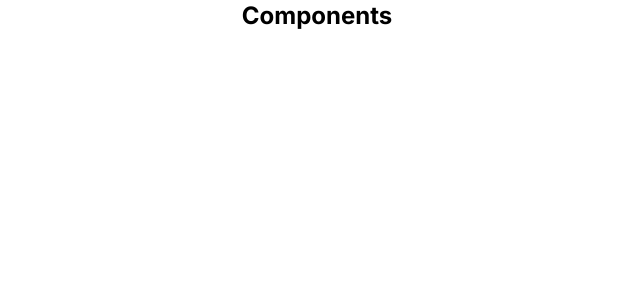
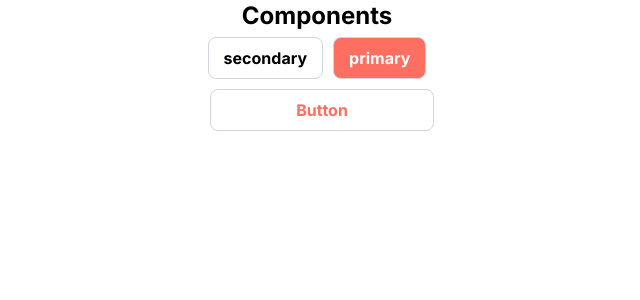
Before and after one commit to pally0091/custom-components, a Next.js app: page / in a window 1280 px wide. Shown: the top 300 px of the page, without its empty margins (323-963 px from the left). Built offline with nearby package versions, Linux system fonts and the light colour scheme.

Commit message:
custom button add

```diff
--- a/src/app/page.tsx
+++ b/src/app/page.tsx
@@ -1,9 +1,25 @@
 import Image from "next/image";
+import Button from "@/components/Button";
 
 export default function Home() {
   return (
     <main className="text-center">
       <h1 className="text-2xl font-bold">Components</h1>
+      <Button
+        secondary
+        label="secondary"
+      ></Button>
+      <Button
+        primary
+        label="primary"
+      ></Button>
+      <br />
+      <div className="w-56 mx-auto">
+        <Button
+          label="Button"
+          full
+        ></Button>
+      </div>
     </main>
   );
 }
--- /dev/null
+++ b/src/components/Button.tsx
@@ -0,0 +1,68 @@
+"use client";
+import React, { useState, CSSProperties, ReactNode, MouseEvent } from "react";
+
+interface ButtonProps {
+  children?: ReactNode;
+  label?: string;
+  primary?: boolean;
+  secondary?: boolean;
+  full?: boolean;
+  className?: string;
+  onClick?: (event: MouseEvent<HTMLButtonElement>) => void;
+}
+
+const Button: React.FC<ButtonProps> = ({
+  children,
+  label,
+  primary,
+  secondary,
+  full,
+  onClick,
+  className,
+}: ButtonProps) => {
+  const [backgroundColor, setBackgroundColor] = useState<string>(
+    primary ? "#FF6F61" : secondary ? "white" : "white"
+  );
+  const [color, setColor] = useState<string>(
+    primary ? "white" : secondary ? "black" : "#ff6f61"
+  );
+
+  const buttonStyle: CSSProperties = {
+    padding: "8px 15px",
+    borderRadius: "8px",
+    width: full ? "100%" : "auto",
+    cursor: "pointer",
+    fontSize: "16px",
+    fontWeight: "bold",
+    margin: "5px",
+    textAlign: "center",
+    color,
+    backgroundColor,
+    border: "1px solid #D1D5DB",
+    transition: "background-color 0.5s",
+  };
+
+  const handleHover = () => {
+    setColor(primary ? "black" : secondary ? "white" : "black");
+    setBackgroundColor(primary ? "white" : secondary ? "#FF6F61" : "lightgray");
+  };
+
+  const handleLeave = () => {
+    setColor(primary ? "white" : secondary ? "black" : "#ff6f61");
+    setBackgroundColor(primary ? "#FF6F61" : secondary ? "white" : "white");
+  };
+
+  return (
+    <button
+      className={className}
+      style={buttonStyle}
+      onClick={onClick}
+      onMouseEnter={handleHover}
+      onMouseLeave={handleLeave}
+    >
+      {label} {children}
+    </button>
+  );
+};
+
+export default Button;
```
